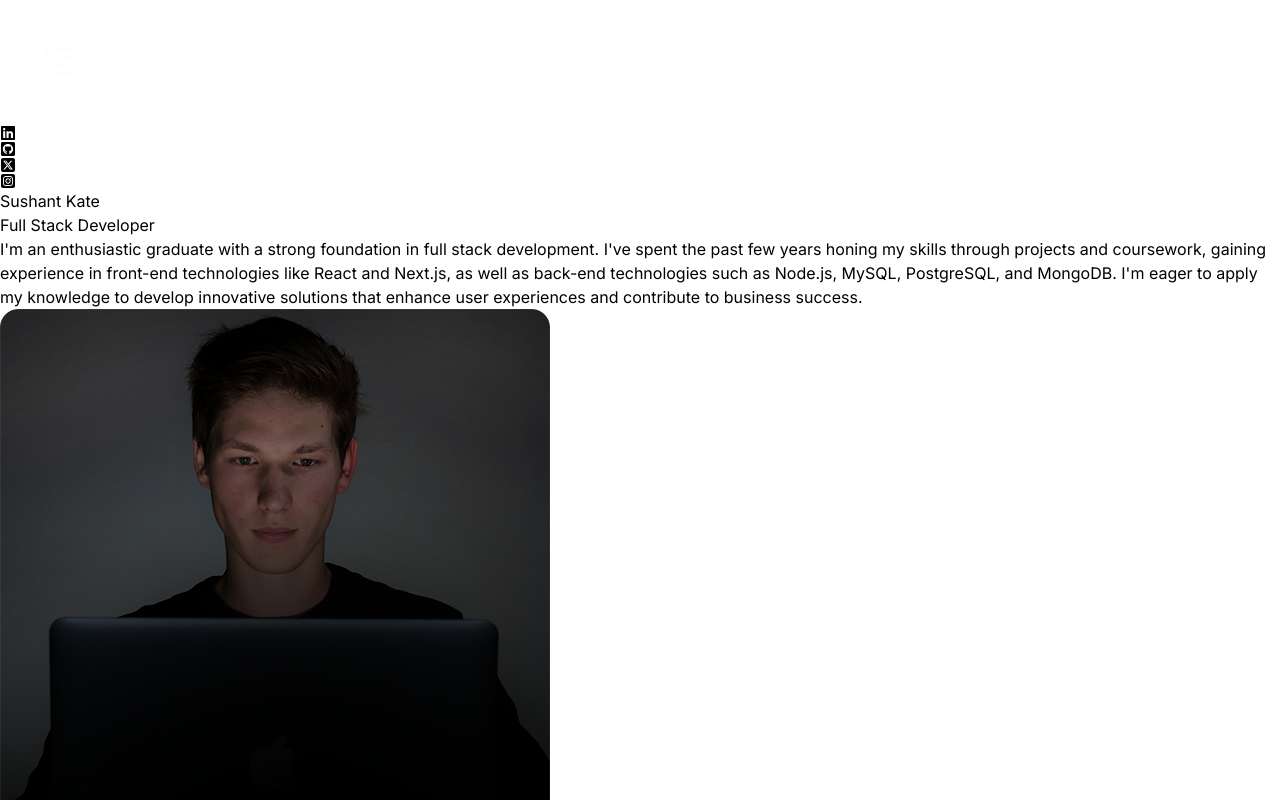
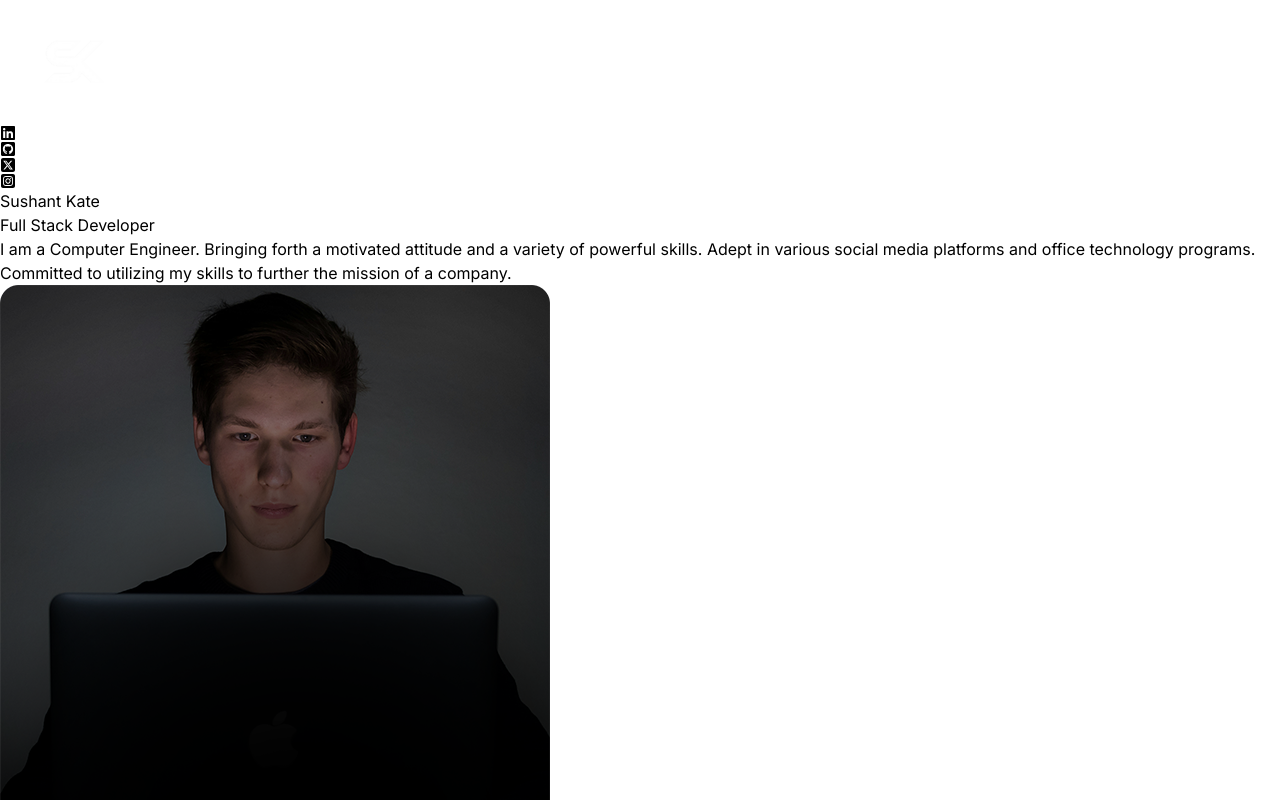
Before and after one commit to Sushant98K/Portfolio, a React (Vite) app: page / in a window 1280 px wide. Shown: the top 800 px of the page. Built offline with nearby package versions, Linux system fonts and the light colour scheme.

Commit message:
Update index.js

```diff
--- a/src/constants/index.js
+++ b/src/constants/index.js
@@ -3,7 +3,7 @@ import project2 from "../assets/projects/project-2.jpg";
 import project3 from "../assets/projects/project-3.jpg";
 import project4 from "../assets/projects/project-4.jpg";
 
-export const HERO_CONTENT = `I'm an enthusiastic graduate with a strong foundation in full stack development. I've spent the past few years honing my skills through projects and coursework, gaining experience in front-end technologies like React and Next.js, as well as back-end technologies such as Node.js, MySQL, PostgreSQL, and MongoDB. I'm eager to apply my knowledge to develop innovative solutions that enhance user experiences and contribute to business success.`;
+export const HERO_CONTENT = `I am a Computer Engineer. Bringing forth a motivated attitude and a variety of powerful skills. Adept in various social media platforms and office technology programs. Committed to utilizing my skills to further the mission of a company.`;
 
 export const ABOUT_TEXT = `I am a dedicated and versatile full stack developer with a passion for creating efficient and user-friendly web applications. With 5 years of professional experience, I have worked with a variety of technologies, including React, Next.js, Node.js, MySQL, PostgreSQL, and MongoDB. My journey in web development began with a deep curiosity for how things work, and it has evolved into a career where I continuously strive to learn and adapt to new challenges. I thrive in collaborative environments and enjoy solving complex problems to deliver high-quality solutions. Outside of coding, I enjoy staying active, exploring new technologies, and contributing to open-source projects.`;
 
```
